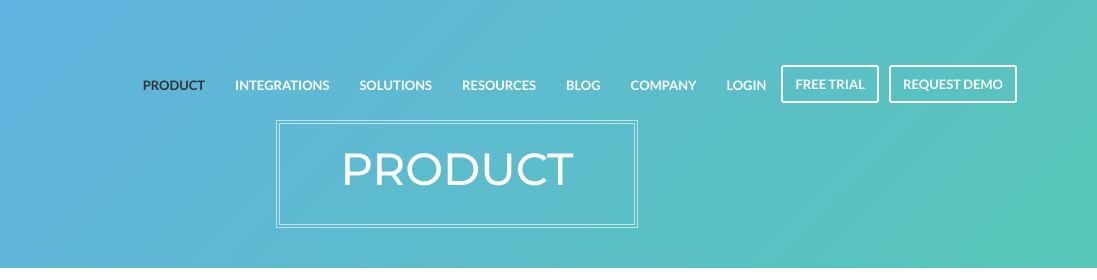
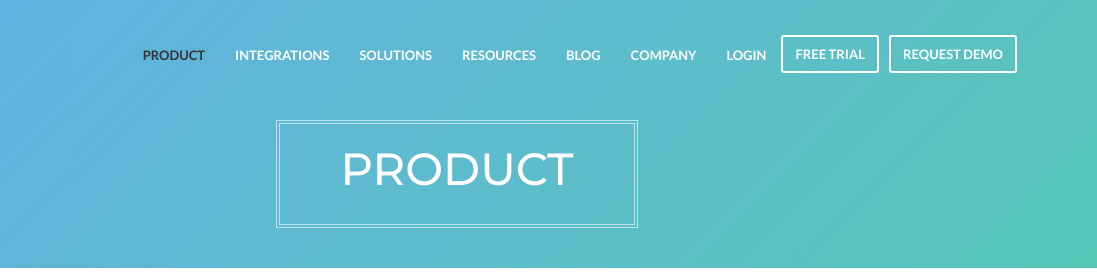
Before and after one commit to manolobevia/outlyer, a plain HTML site: page product.html in a window 1280 px wide. Shown: the top 280 px of the page, 183-1280 px from the left. Drawn offline with Linux system fonts and the light colour scheme.

Commit message:
Fix padding on main nav for tablet devices

```diff
--- a/sass/style.scss
+++ b/sass/style.scss
@@ -358,6 +358,11 @@ header .is-sticky nav.navbar .navbar-morki ul.nav li.active.nav-download-btn a {
 }
 .navbar-nav {
   padding-top: 30px;
+}
+.interior {
+    .nav.navbar-nav.navbar-right {
+      padding-top: 0;
+    }
 }
 
 /* Dropdown Menu */
```
Also changed, not shown: css/style.css, 1 other file.
